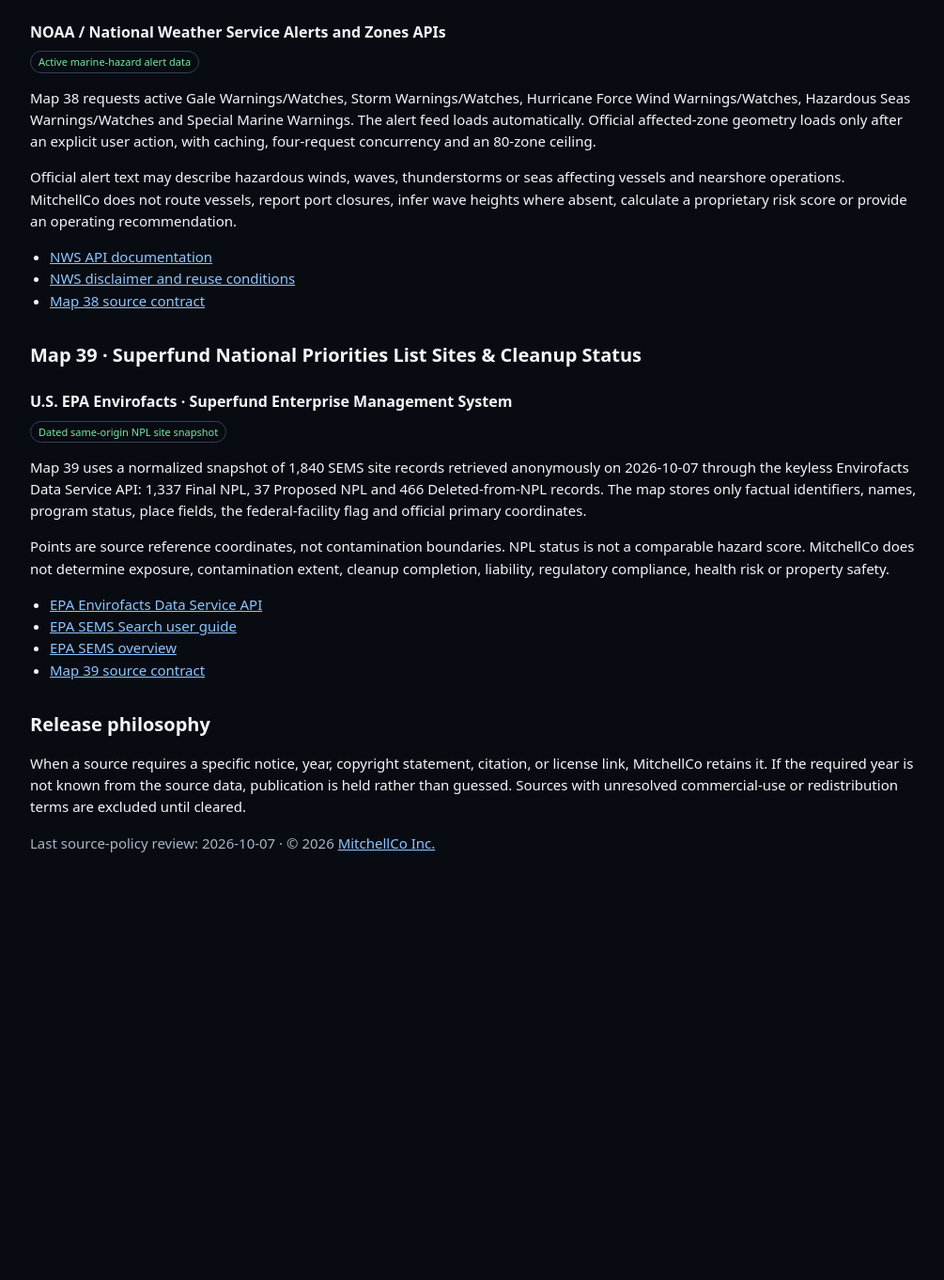
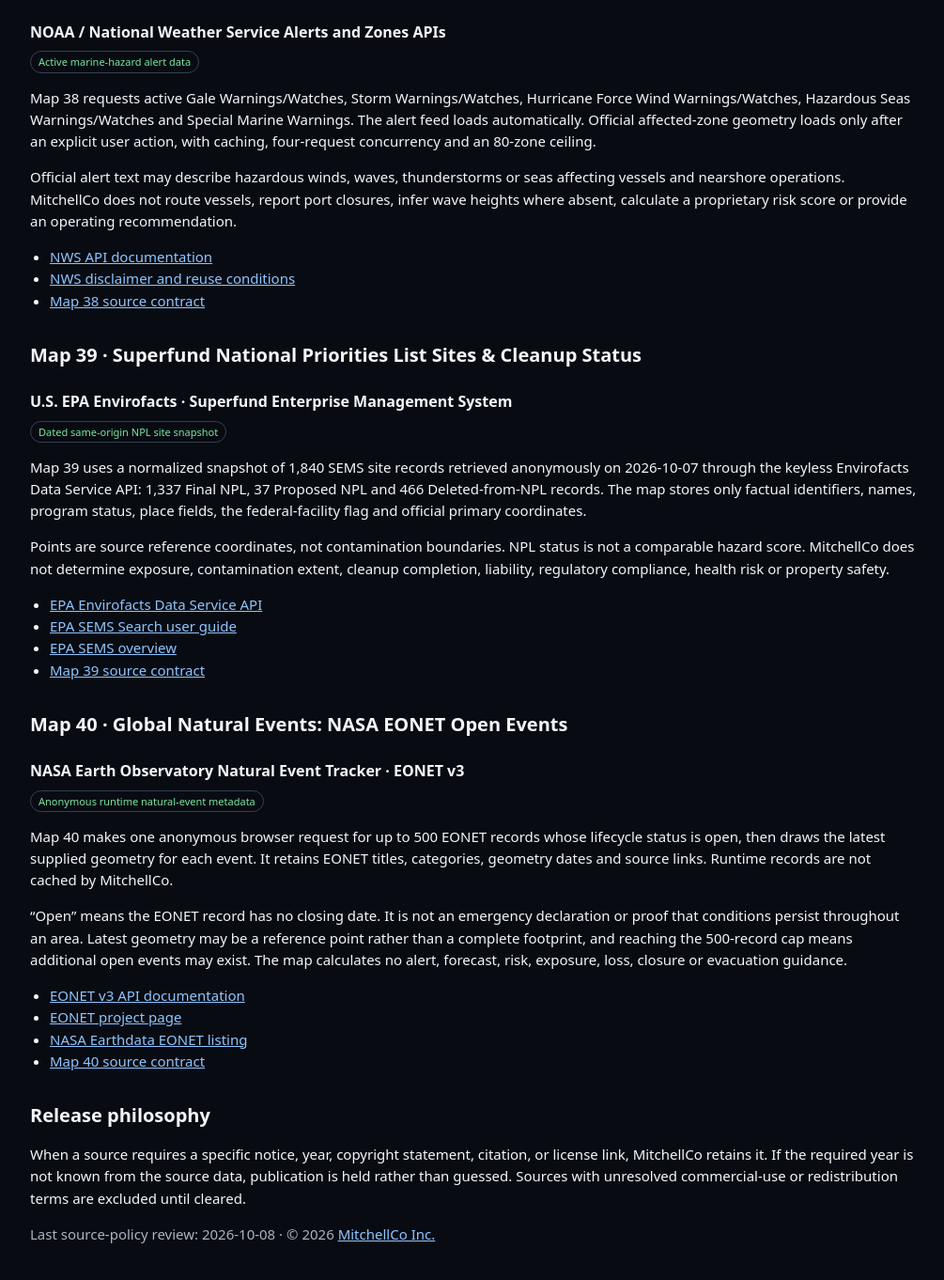
Before and after one commit to christophermitchell012/mitchellcoinc, a Jekyll site: the page maps/data-sources-licenses.html, which Jekyll copies as it is, in a window 1280 px wide and 1400 px high, scrolled down 6593 px. Shown: the top 1362 px of the window at 94% size, without its empty margins (136-1141 px from the left). Built offline with Jekyll 4.4.1, drawn with Linux system fonts in a browser that asks for light colours; before the commit the page ends 7577 px from its top, so only the background shows below that.

Commit message:
Publish Map 40: NASA EONET open natural events

```diff
--- a/_data/map_lastmod.json
+++ b/_data/map_lastmod.json
@@ -39,7 +39,8 @@
   "/maps/37-fire-weather-alerts-wildfire-readiness-context.html": "2026-10-05T15:13:13Z",
   "/maps/38-gale-storm-marine-alerts-coastal-operations-context.html": "2026-10-06T14:54:36Z",
   "/maps/39-superfund-national-priorities-list-sites-cleanup-status.html": "2026-10-07T14:26:11Z",
-  "/maps/data-sources-licenses.html": "2026-10-07T14:26:11Z",
+  "/maps/40-global-natural-events-nasa-eonet.html": "2026-10-08T14:16:58Z",
+  "/maps/data-sources-licenses.html": "2026-10-08T14:16:58Z",
   "/maps/earthdata-eula-policy.html": "2026-09-30T18:48:18Z",
-  "/maps/index.html": "2026-10-07T14:26:11Z"
+  "/maps/index.html": "2026-10-08T14:16:58Z"
 }
--- a/maps/data-sources-licenses.html
+++ b/maps/data-sources-licenses.html
@@ -8,7 +8,7 @@
 See LICENSE and data-sources-licenses.html.
 -->
 <html lang="en"><head>
-<meta name="last-modified" content="2026-10-07T14:26:11Z"><meta charset="utf-8"><meta name="viewport" content="width=device-width,initial-scale=1">
+<meta name="last-modified" content="2026-10-08T14:16:58Z"><meta charset="utf-8"><meta name="viewport" content="width=device-width,initial-scale=1">
 <title>Data Sources and Licenses | MitchellCo Interactive Maps</title>
 <meta name="description" content="Data provenance, citations, licenses, EULA notes and attribution for MitchellCo interactive maps.">
 <meta name="robots" content="index,follow"><link rel="icon" href="assets/icons/2219cec3095bdb7c.svg"><link rel="canonical" href="https://mitchellcoinc.com/maps/data-sources-licenses.html">
@@ -135,7 +135,13 @@
 <p>Points are source reference coordinates, not contamination boundaries. NPL status is not a comparable hazard score. MitchellCo does not determine exposure, contamination extent, cleanup completion, liability, regulatory compliance, health risk or property safety.</p>
 <ul><li><a href="https://www.epa.gov/enviro/envirofacts-data-service-api" target="_blank" rel="noopener">EPA Envirofacts Data Service API</a></li><li><a href="https://www.epa.gov/enviro/sems-search-user-guide" target="_blank" rel="noopener">EPA SEMS Search user guide</a></li><li><a href="https://www.epa.gov/enviro/sems-overview" target="_blank" rel="noopener">EPA SEMS overview</a></li><li><a href="data/map39-source-license.md">Map 39 source contract</a></li></ul>
 
+<h2 id="map40">Map 40 · Global Natural Events: NASA EONET Open Events</h2>
+<h3>NASA Earth Observatory Natural Event Tracker · EONET v3</h3><span class="tag">Anonymous runtime natural-event metadata</span>
+<p>Map 40 makes one anonymous browser request for up to 500 EONET records whose lifecycle status is open, then draws the latest supplied geometry for each event. It retains EONET titles, categories, geometry dates and source links. Runtime records are not cached by MitchellCo.</p>
+<p>“Open” means the EONET record has no closing date. It is not an emergency declaration or proof that conditions persist throughout an area. Latest geometry may be a reference point rather than a complete footprint, and reaching the 500-record cap means additional open events may exist. The map calculates no alert, forecast, risk, exposure, loss, closure or evacuation guidance.</p>
+<ul><li><a href="https://eonet.gsfc.nasa.gov/docs/v3" target="_blank" rel="noopener">EONET v3 API documentation</a></li><li><a href="https://eonet.gsfc.nasa.gov/" target="_blank" rel="noopener">EONET project page</a></li><li><a href="https://www.earthdata.nasa.gov/data/tools/eonet" target="_blank" rel="noopener">NASA Earthdata EONET listing</a></li><li><a href="data/map40-source-license.md">Map 40 source contract</a></li></ul>
+
 <h2>Release philosophy</h2>
 <p>When a source requires a specific notice, year, copyright statement, citation, or license link, MitchellCo retains it. If the required year is not known from the source data, publication is held rather than guessed. Sources with unresolved commercial-use or redistribution terms are excluded until cleared.</p>
-<p class="muted">Last source-policy review: 2026-10-07 · © 2026 <a href="https://mitchellcoinc.com/" target="_blank" rel="noopener">MitchellCo Inc.</a></p>
+<p class="muted">Last source-policy review: 2026-10-08 · © 2026 <a href="https://mitchellcoinc.com/" target="_blank" rel="noopener">MitchellCo Inc.</a></p>
 </main></body></html>
--- a/maps/sitemap.xml
+++ b/maps/sitemap.xml
@@ -1,6 +1,6 @@
 <?xml version="1.0" encoding="UTF-8"?>
 <urlset xmlns="http://www.sitemaps.org/schemas/sitemap/0.9">
-  <url><loc>https://mitchellcoinc.com/maps/</loc><lastmod>2026-10-07T14:26:11Z</lastmod></url>
+  <url><loc>https://mitchellcoinc.com/maps/</loc><lastmod>2026-10-08T14:16:58Z</lastmod></url>
   <url><loc>https://mitchellcoinc.com/maps/00-wildfire-watch.html</loc><lastmod>2026-09-30T18:48:18Z</lastmod></url>
   <url><loc>https://mitchellcoinc.com/maps/01-flash-flood-river-flood-risk.html</loc><lastmod>2026-09-30T18:48:18Z</lastmod></url>
   <url><loc>https://mitchellcoinc.com/maps/02-extreme-heat-health-risk.html</loc><lastmod>2026-09-30T18:48:18Z</lastmod></url>
@@ -41,6 +41,7 @@
   <url><loc>https://mitchellcoinc.com/maps/37-fire-weather-alerts-wildfire-readiness-context.html</loc><lastmod>2026-10-05T15:13:13Z</lastmod></url>
   <url><loc>https://mitchellcoinc.com/maps/38-gale-storm-marine-alerts-coastal-operations-context.html</loc><lastmod>2026-10-06T14:54:36Z</lastmod></url>
   <url><loc>https://mitchellcoinc.com/maps/39-superfund-national-priorities-list-sites-cleanup-status.html</loc><lastmod>2026-10-07T14:26:11Z</lastmod></url>
-  <url><loc>https://mitchellcoinc.com/maps/data-sources-licenses.html</loc><lastmod>2026-10-07T14:26:11Z</lastmod></url>
+  <url><loc>https://mitchellcoinc.com/maps/40-global-natural-events-nasa-eonet.html</loc><lastmod>2026-10-08T14:16:58Z</lastmod></url>
+  <url><loc>https://mitchellcoinc.com/maps/data-sources-licenses.html</loc><lastmod>2026-10-08T14:16:58Z</lastmod></url>
   <url><loc>https://mitchellcoinc.com/maps/earthdata-eula-policy.html</loc><lastmod>2026-09-30T18:48:18Z</lastmod></url>
 </urlset>
```
Also changed, not shown: maps/40-global-natural-events-nasa-eonet.html (added, +23 -0 lines), maps/README.md (+3 -1 lines), maps/data/map40-source-license.md (added, +37 -0 lines), maps/index.html (+3 -2 lines), maps/assets/icons/natural-events.svg (added).
